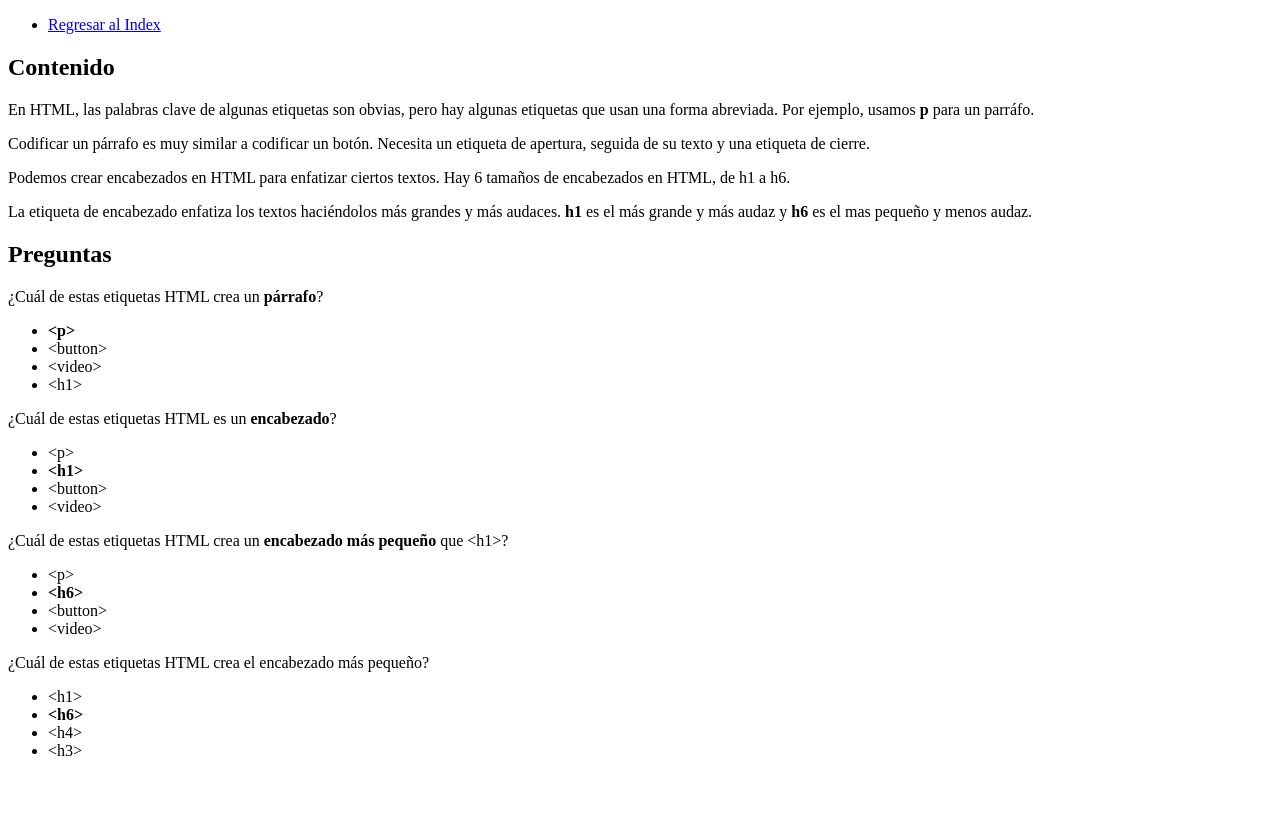
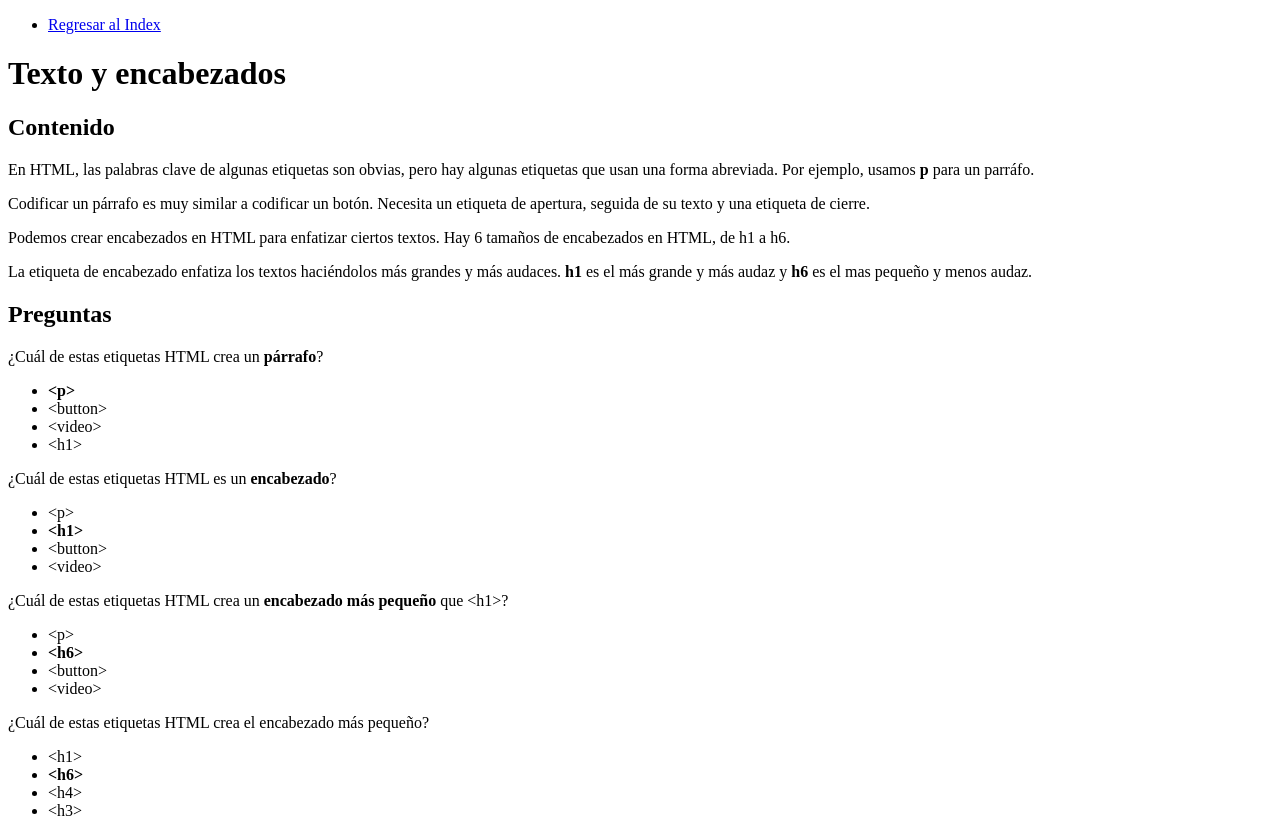
Before and after one commit to oscarleonapp/FrontEnd-Course, a plain HTML site: page MIMO/01-Descubriendo HTML_y_etiquetas/TextoyEncabezados.html in a window 1280 px wide. Before the commit the page ends 800 px from the top, so only its background shows below. Drawn offline with Linux system fonts and the light colour scheme.

Commit message:
titulo clase 2

```diff
--- a/MIMO/01-Descubriendo HTML_y_etiquetas/TextoyEncabezados.html
+++ b/MIMO/01-Descubriendo HTML_y_etiquetas/TextoyEncabezados.html
@@ -16,6 +16,7 @@
 
     <!--########## CONTENIDO ##########-->
     <main>
+        <h1>Texto y encabezados</h1>
         <section class="contenido">
             <h2>Contenido</h2>
             <p>
```
